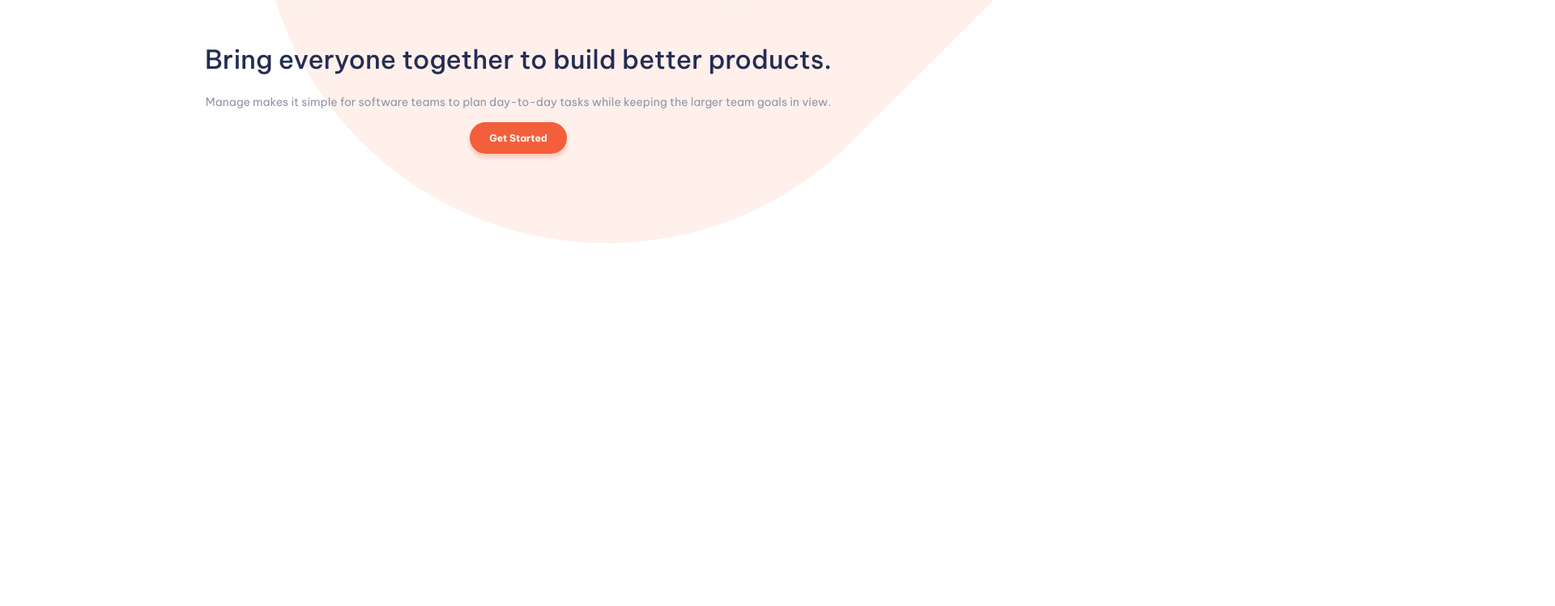
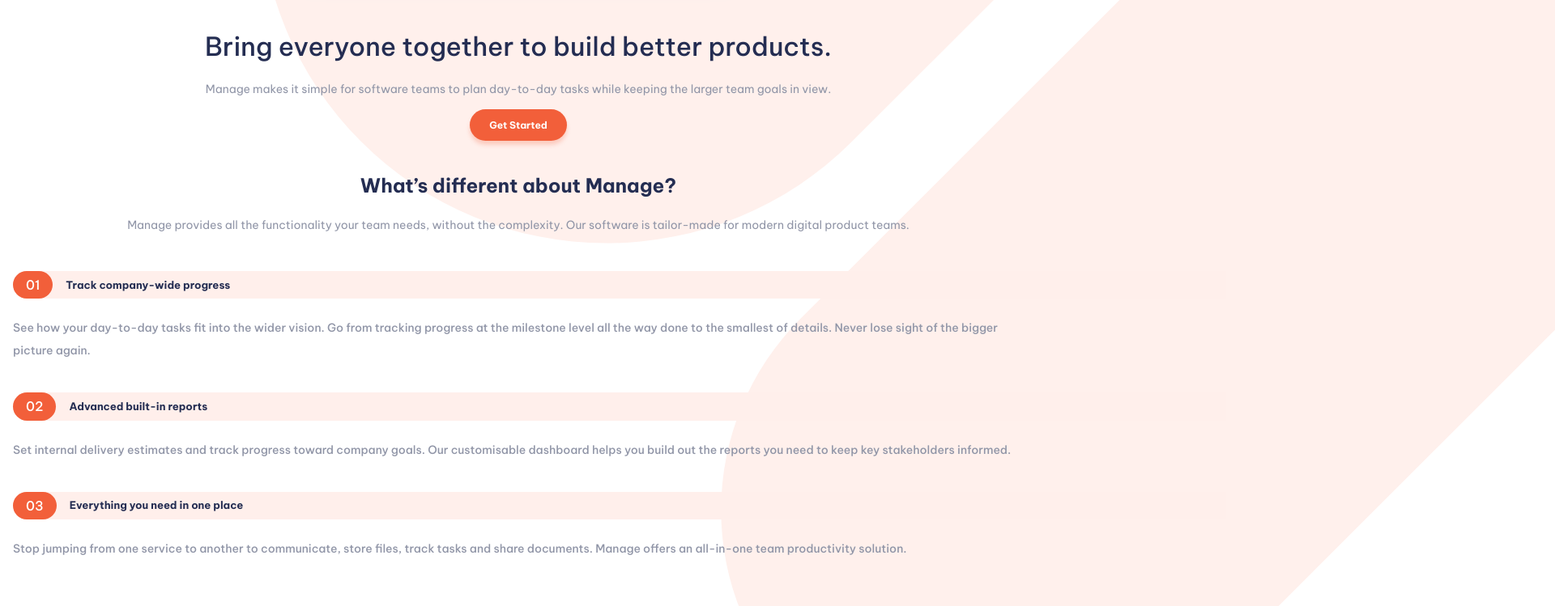
Before and after one commit to Miller1999/manage-landing-page, a website built with Vite: page index.html in a window 1280 px wide. Shown: the part 1219-1968 px from the top of the page at 81% size, 1920 px wide, since content can reach past the window. Before the commit the page ends 1520 px from the top, so only its background shows below. Built offline with nearby package versions, Linux system fonts and the light colour scheme.

Commit message:
Feat:Features

```diff
--- a/src/UIelements.ts
+++ b/src/UIelements.ts
@@ -1,6 +1,27 @@
 import Logo from "./assets/logo.svg";
 import Background from "./assets/bg-tablet-pattern.svg";
 import PresentationImage from "./assets/illustration-intro.svg";
+
+const featuresInfo = [
+	{
+		number: "01",
+		title: "Track company-wide progress",
+		description:
+			"See how your day-to-day tasks fit into the wider vision. Go from tracking progress at the milestone level all the way done to the smallest of details. Never lose sight of the bigger picture again.",
+	},
+	{
+		number: "02",
+		title: "Advanced built-in reports",
+		description:
+			"Set internal delivery estimates and track progress toward company goals. Our customisable dashboard helps you build out the reports you need to keep key stakeholders informed.",
+	},
+	{
+		number: "03",
+		title: "Everything you need in one place",
+		description:
+			"Stop jumping from one service to another to communicate, store files, track tasks and share documents. Manage offers an all-in-one team productivity solution.",
+	},
+];
 
 const createElement = (
 	tagName: string,
@@ -46,6 +67,30 @@
 	return button;
 };
 
+const createArticle = (
+	num: string,
+	title: string,
+	desc: string
+): HTMLElement => {
+	const article = createElement("article", "features__item");
+	const numContainer = createElement("span", "article__header-num", num);
+	const articleTitle = createElement("h3", "article__header-title", title);
+	const articleDescription = createElement(
+		"p",
+		"article__main-description",
+		desc
+	);
+	const articleHeader = createDiv("article__header-container", [
+		numContainer,
+		articleTitle,
+	]);
+	const articleMain = createDiv("article__main-container", [
+		articleDescription,
+	]);
+	article.append(articleHeader, articleMain);
+	return article;
+};
+
 const createHeader = () => {
 	const header = createElement("header", "header");
 	const logoHeader = createElement("img", "header__logo", "", { src: Logo });
@@ -63,7 +108,9 @@
 		src: PresentationImage,
 		alt: "presentation image",
 	});
-	const bg = createElement("img", "presentation__bg", "", { src: Background });
+	const presentationBg = createElement("img", "presentation__bg", "", {
+		src: Background,
+	});
 	const imgPreContainer = createDiv("presentation__image-container", [imgPre]);
 	const titlePresentation = createElement(
 		"h1",
@@ -84,12 +131,47 @@
 		descriptionPresentation,
 		buttonPresentation,
 	]);
-	const presentationSection = createSection("presentation", [
+	const presentation = createSection("presentation", [
 		imgPreContainer,
-		bg,
+		presentationBg,
 		infoPreContainer,
 	]);
-	main.append(presentationSection);
+	const featureBg = createElement("img", "features__bg", "", {
+		src: Background,
+	});
+	const titleFeatures = createElement(
+		"h2",
+		"features__info-title",
+		"What’s different about Manage?"
+	);
+	const descriptionFeatures = createElement(
+		"p",
+		"features__info-description",
+		"Manage provides all the functionality your team needs, without the complexity. Our software is tailor-made for modern digital product teams. "
+	);
+	const infoFeaturesContainer = createDiv("features__info-container", [
+		titleFeatures,
+		descriptionFeatures,
+	]);
+	const featuresItems: HTMLElement[] = [];
+	featuresInfo.forEach((feature) => {
+		const newArticle = createArticle(
+			feature.number,
+			feature.title,
+			feature.description
+		);
+		featuresItems.push(newArticle);
+	});
+	const featuresItemsContainer = createDiv(
+		"features__items-container",
+		featuresItems
+	);
+	const features = createSection("features", [
+		featureBg,
+		infoFeaturesContainer,
+		featuresItemsContainer,
+	]);
+	main.append(presentation, features);
 	return main;
 };
 
--- a/src/style.sass
+++ b/src/style.sass
@@ -35,12 +35,14 @@
 
 .main
   @include displayType(flex,normal,center,column)
-  padding: 2rem 16px
-  .presentation
+  padding: 1rem
+  section
     @include displayType(flex,normal,center,column)
     width: 100%
+    padding: 2rem 0rem
+  .presentation
+    padding: 0rem
     .presentation__image-container
-      position: relative
       width: 100%
       .presentation__image
         width: 100%
@@ -64,3 +66,55 @@
         line-height: 1.3rem
       .presentation__info-button
         @include normalButton()
+  .features
+    position: relative
+    .features__bg
+      position: absolute
+      width: 100%
+      z-index: -1
+      top: -80%
+      right: -70%
+    .features__info-container
+      @include displayType(flex,normal,center,column)
+      width: 100%
+      text-align: center
+      .features__info-title
+        margin: .625rem 0rem
+        font-size: 1.5rem
+        color: $primary-darkBlue
+        font-weight: $strong-weight
+      .features__info-description
+        color: $Neutral-grayBlue
+        font-weight: $light-weight
+        font-size: .875rem
+        line-height: 1.3rem
+    .features__items-container
+      @include displayType(flex,normal,center,column)
+      width: 100%
+      gap: 1rem
+      margin-top: 2rem
+      .features__item
+        @include displayType(flex,normal,flex-start,column)
+        width: 100%
+        .article__header-container
+          @include displayType(flex,normal,center,row)
+          width: 120%
+          gap: 1rem
+          background: $Neutral-red
+          border-radius: 2rem 0rem 0rem 2rem
+          .article__header-num
+            padding: .5rem 1rem
+            background: $primary-red
+            border-radius: 2rem
+            color: white
+          .article__header-title
+            margin: 0
+            font-size: .8125rem
+            font-weight: $strong-weight
+            color: $primary-darkBlue
+        .article__main-container
+          padding: .5rem 0rem
+          .article__main-description
+            color: $Neutral-grayBlue
+            font-size: .875rem
+            line-height: 1.75rem
```
